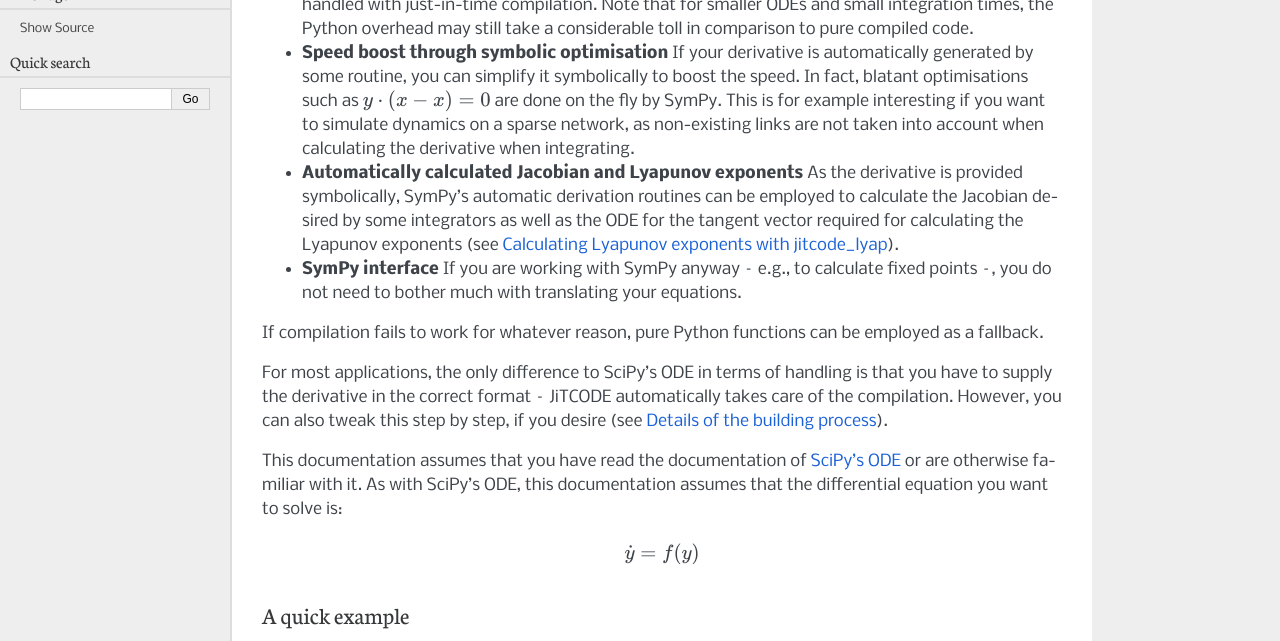
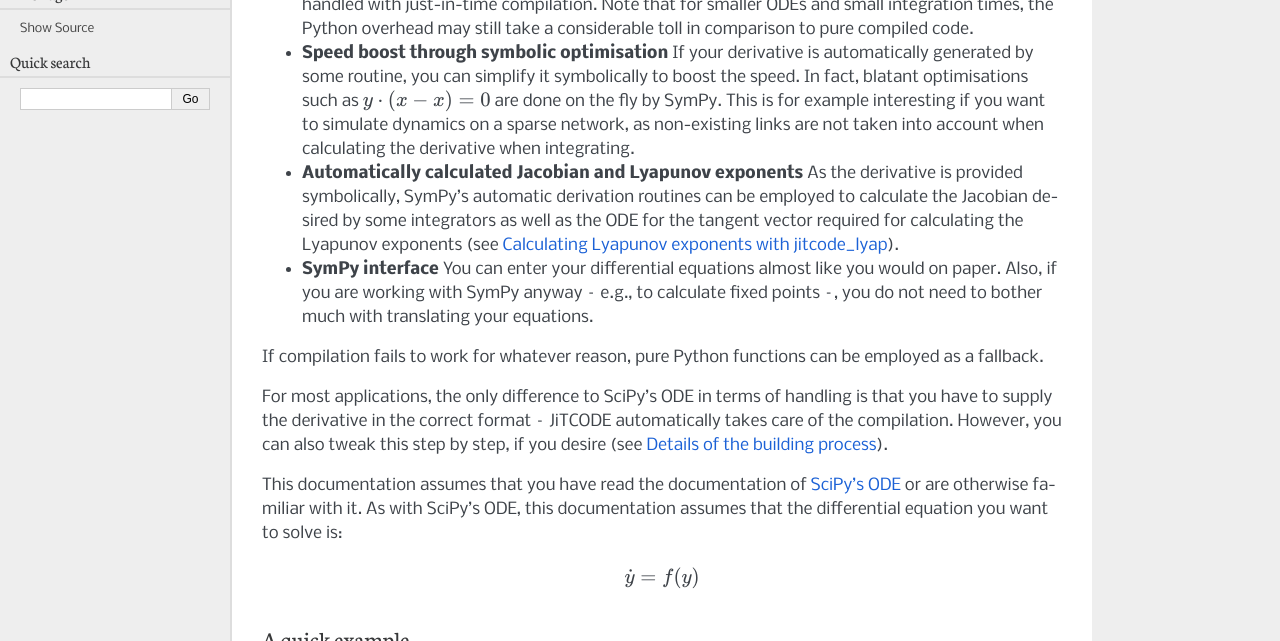
Before and after one commit to neurophysik/jitcode, a Sphinx documentation site: the page built from docs/index.rst, in a window 1280 px wide and 900 px high, scrolled down 380 px, cut to the strip 0-641 px from the top of the window. Built offline with Sphinx 7.4.7, drawn with Linux system fonts in a browser that asks for light colours; the version number could not be read and is left out.

Commit message:
More self-advertisement.

```diff
--- a/docs/index.rst
+++ b/docs/index.rst
@@ -23,7 +23,8 @@ This has the following advantages:
 	As the derivative is provided symbolically, SymPy’s automatic derivation routines can be employed to calculate the Jacobian desired by some integrators as well as the ODE for the tangent vector required for calculating the Lyapunov exponents (see `lyapunov`).
 
 *	**SymPy interface**
-	If you are working with SymPy anyway – e.g., to calculate fixed points –, you do not need to bother much with translating your equations.
+	You can enter your differential equations almost like you would on paper.
+	Also, if you are working with SymPy anyway – e.g., to calculate fixed points –, you do not need to bother much with translating your equations.
 
 If compilation fails to work for whatever reason, pure Python functions can be employed as a fallback.
 
```
